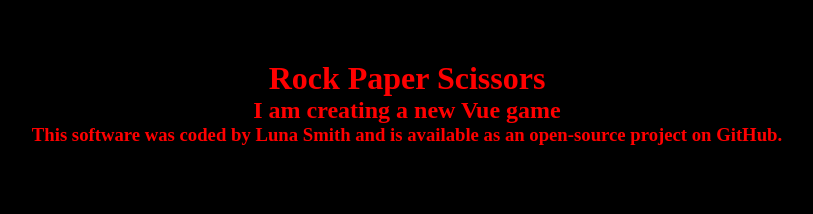
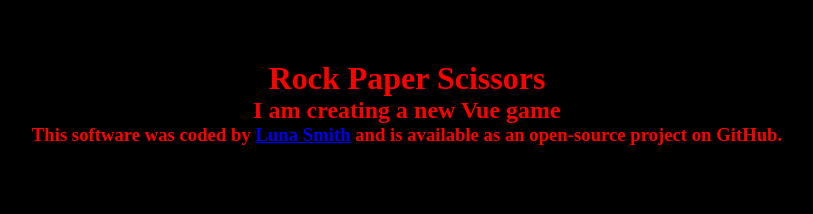
Before and after one commit to Lu-Smith/rock_paper_scisors_vue_typescript_tdd, a Vue app: page / in a window 1280 px wide. Shown: the top 214 px of the page, without its empty margins (233-1046 px from the left). Built offline with nearby package versions, Linux system fonts and the light colour scheme.

Commit message:
Passed testing in FooterComponent

```diff
--- a/src/components/FooterComponent.vue
+++ b/src/components/FooterComponent.vue
@@ -1,5 +1,5 @@
 <template>
-  <h3>This software was coded by Luna Smith and is available as an open-source project on GitHub.</h3>
+  <h3>This software was coded by <a class="profile-link" href="https://www.lunasmithart.com/" target="_blank">Luna Smith</a> and is available as an open-source project on GitHub.</h3>
 </template>
 
 <script lang="ts">
```
Also changed, not shown: 1 other file (tests, documents, lock files or other folders).
